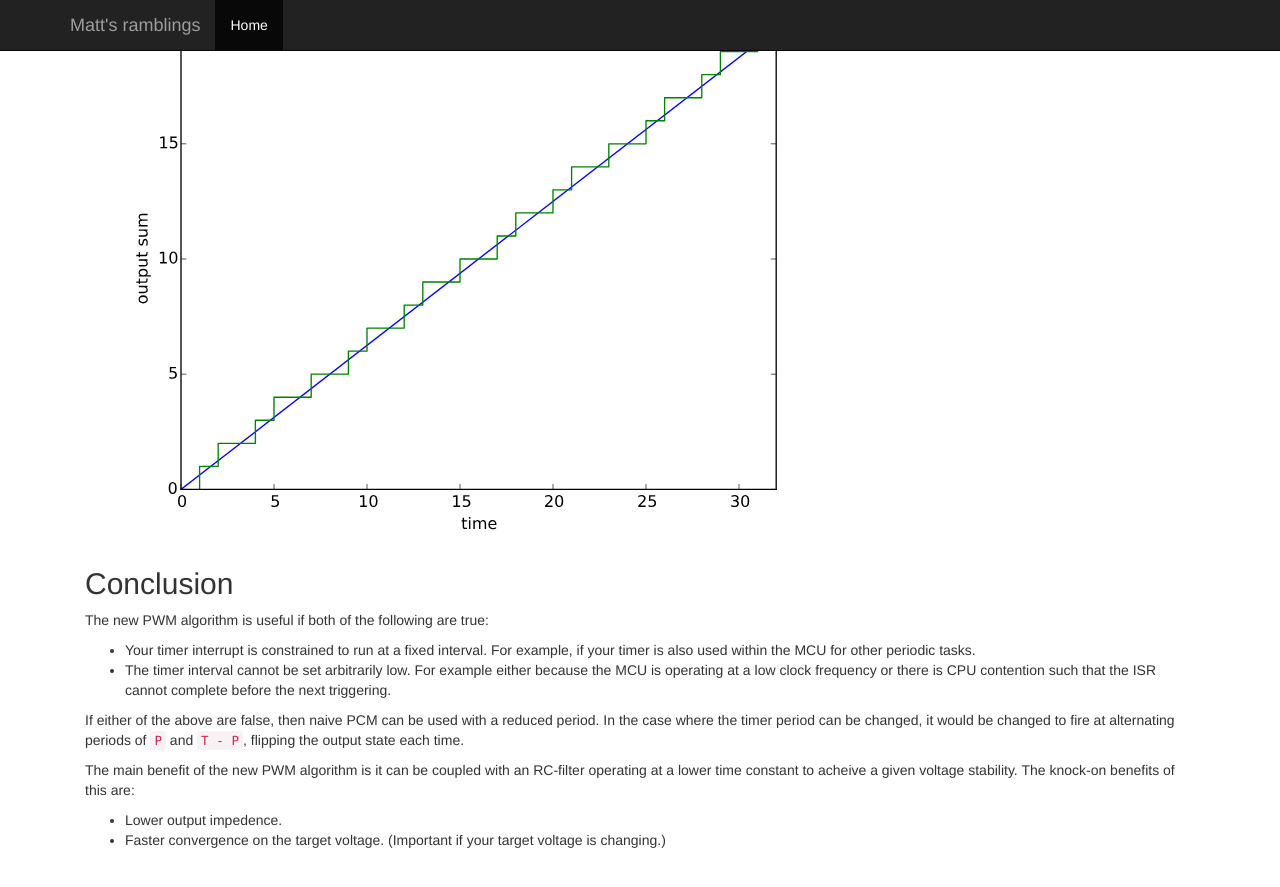
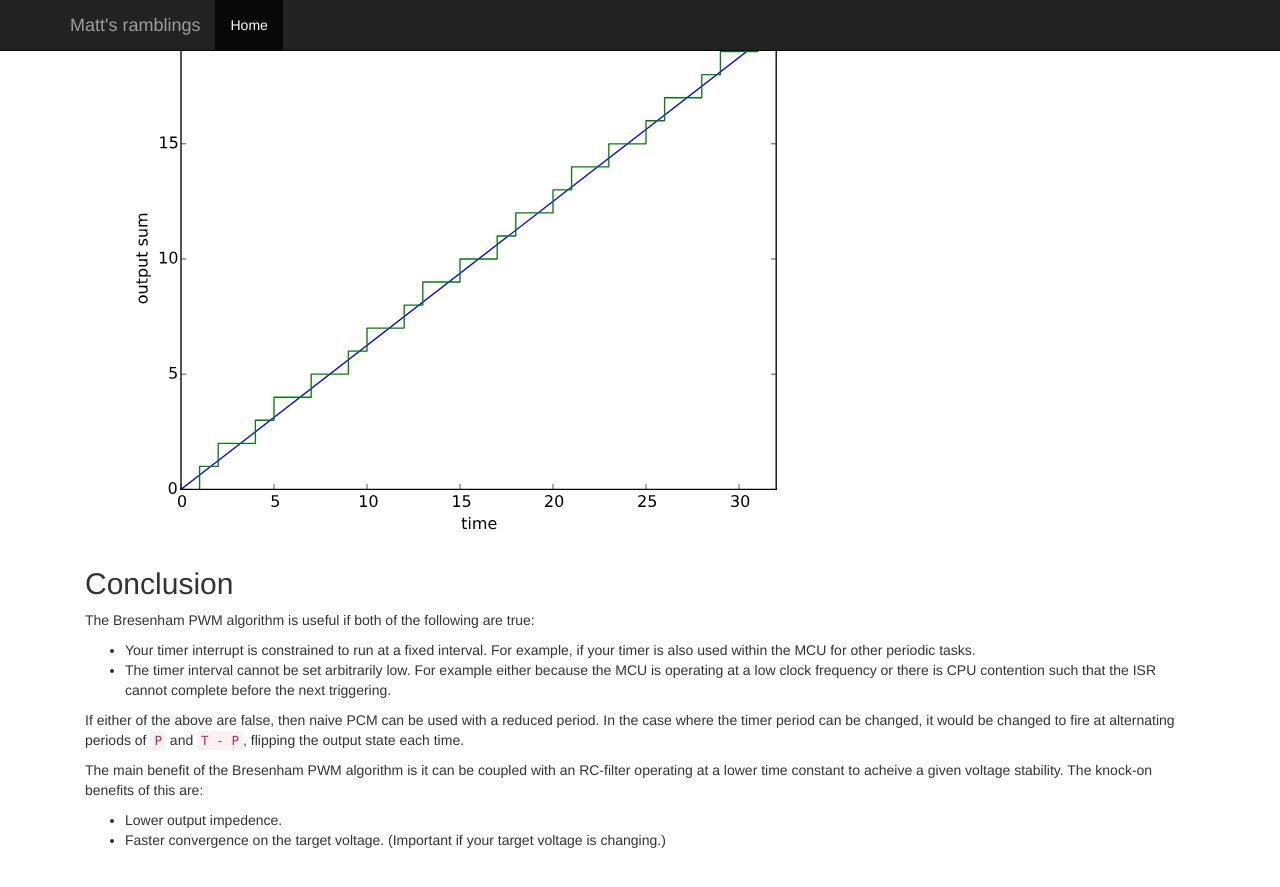
Before and after one commit to matthewearl/matthewearl.github.io, a Jekyll site: the page built from _posts/2015-03-05-efficient-pwm.md, in a window 1280 px wide and 900 px high, scrolled down 4878 px. Shown: the top 887 px of the window. Built offline with Jekyll 4.4.1, drawn with Linux system fonts in a browser that asks for light colours; nearby versions of some CDN libraries; formulas are drawn with MathJax 3.

Commit message:
Remove references to 'new algorithm'

```diff
--- a/_posts/2015-03-05-efficient-pwm.md
+++ b/_posts/2015-03-05-efficient-pwm.md
@@ -249,7 +249,7 @@ though \\( \frac{T}{P} \\):
 
 ## Conclusion
 
-The new PWM algorithm is useful if both of the following are true:
+The Bresenham PWM algorithm is useful if both of the following are true:
 
 * Your timer interrupt is constrained to run at a fixed interval. For example,
   if your timer is also used within the MCU for other periodic tasks.
@@ -262,7 +262,7 @@ period. In the case where the timer period can be changed, it would be changed
 to fire at alternating periods of `P` and `T - P`, flipping the output state
 each time.
 
-The main benefit of the new PWM algorithm is it can be coupled with an
+The main benefit of the Bresenham PWM algorithm is it can be coupled with an
 RC-filter operating at a lower time constant to acheive a given voltage
 stability. The knock-on benefits of this are:
 
```
